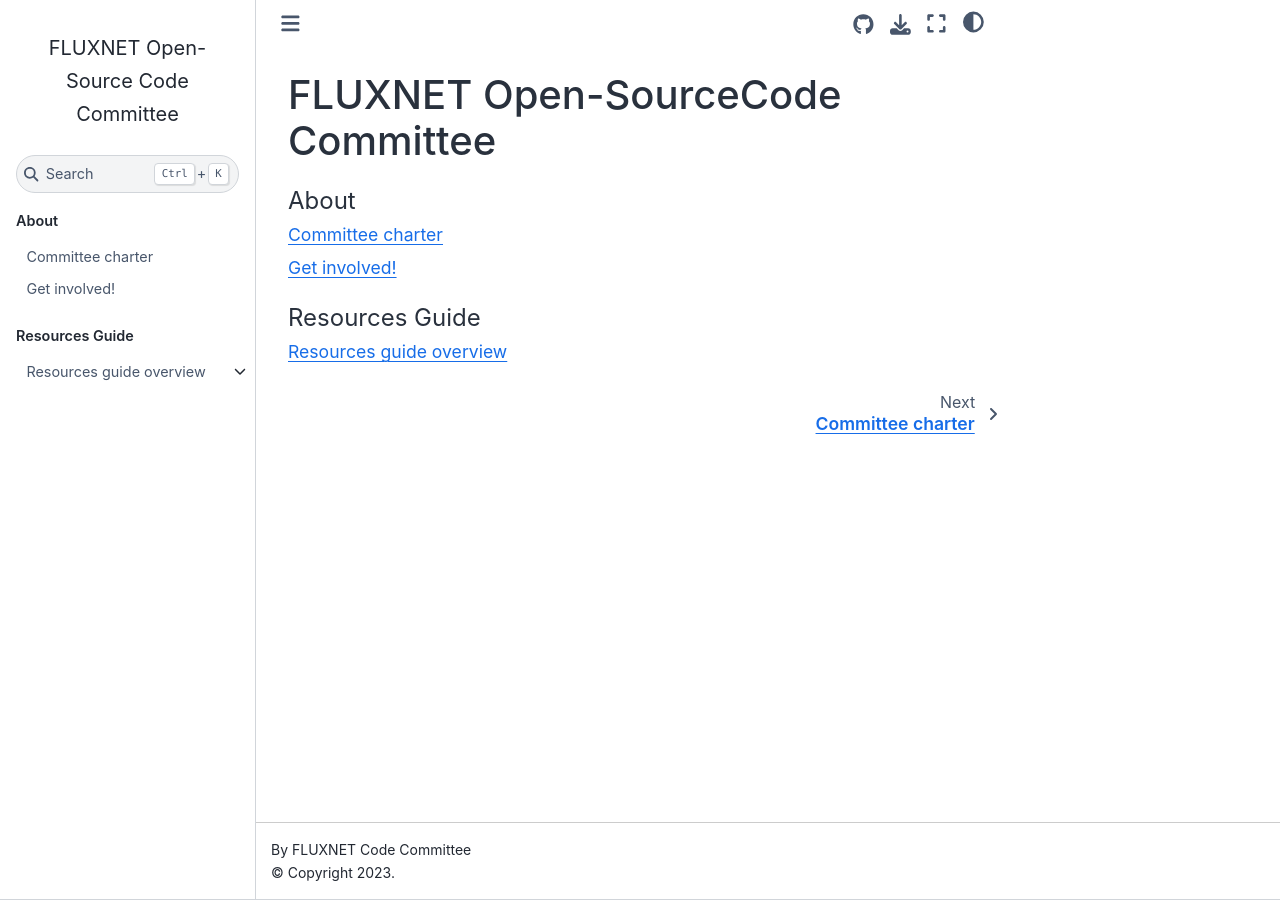
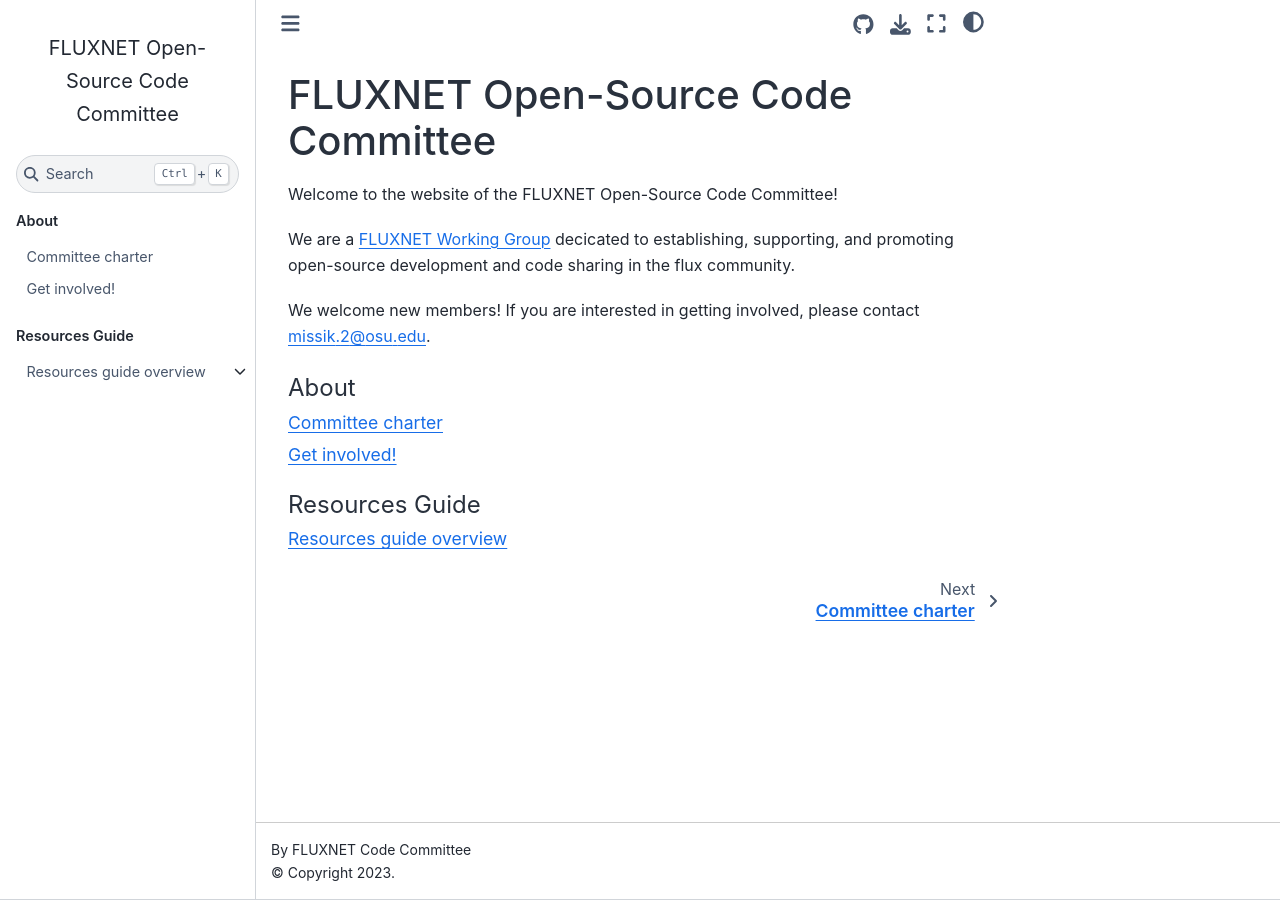
Before and after one commit to fluxnet-open-source/website, a Jupyter Book: the page built from index.md, in a window 1280 px wide. Built offline with Jupyter Book 1.0.4 settings and Sphinx 7.4.7 and the Sphinx Book theme 1.1.4, drawn with Linux system fonts in a browser that asks for light colours.

Commit message:
Add basic description to homepage

````diff
--- a/index.md
+++ b/index.md
@@ -1,5 +1,12 @@
-# FLUXNET Open-SourceCode Committee
+# FLUXNET Open-Source Code Committee
 
+Welcome to the website of the FLUXNET Open-Source Code Committee!
+
+We are a [FLUXNET Working Group](https://fluxnet.org/community/fluxnet-working-groups/) decicated to
+establishing, supporting, and promoting open-source development and code sharing in the flux community.
+
+
+We welcome new members! If you are interested in getting involved, please contact missik.2@osu.edu.
 
 
 ```{tableofcontents}
````
